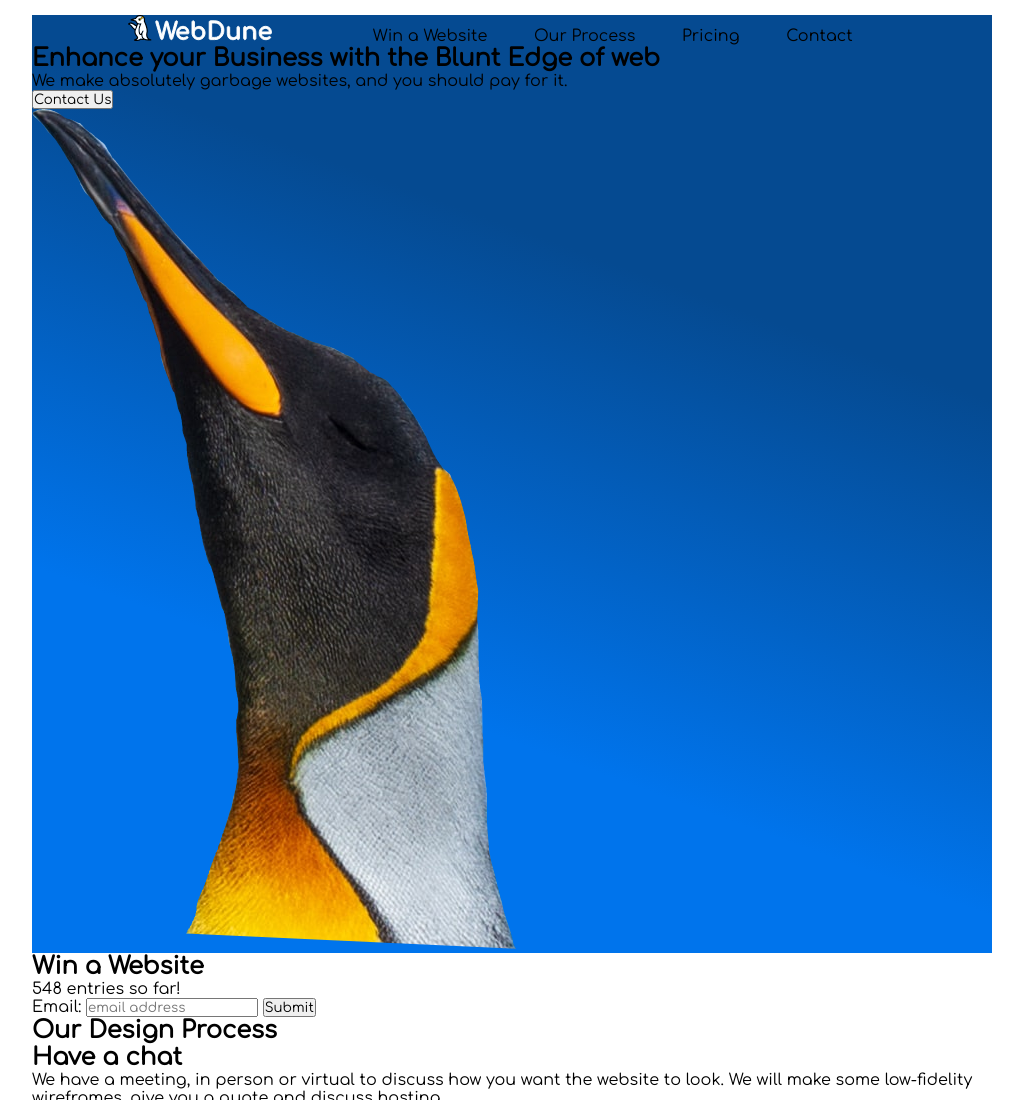
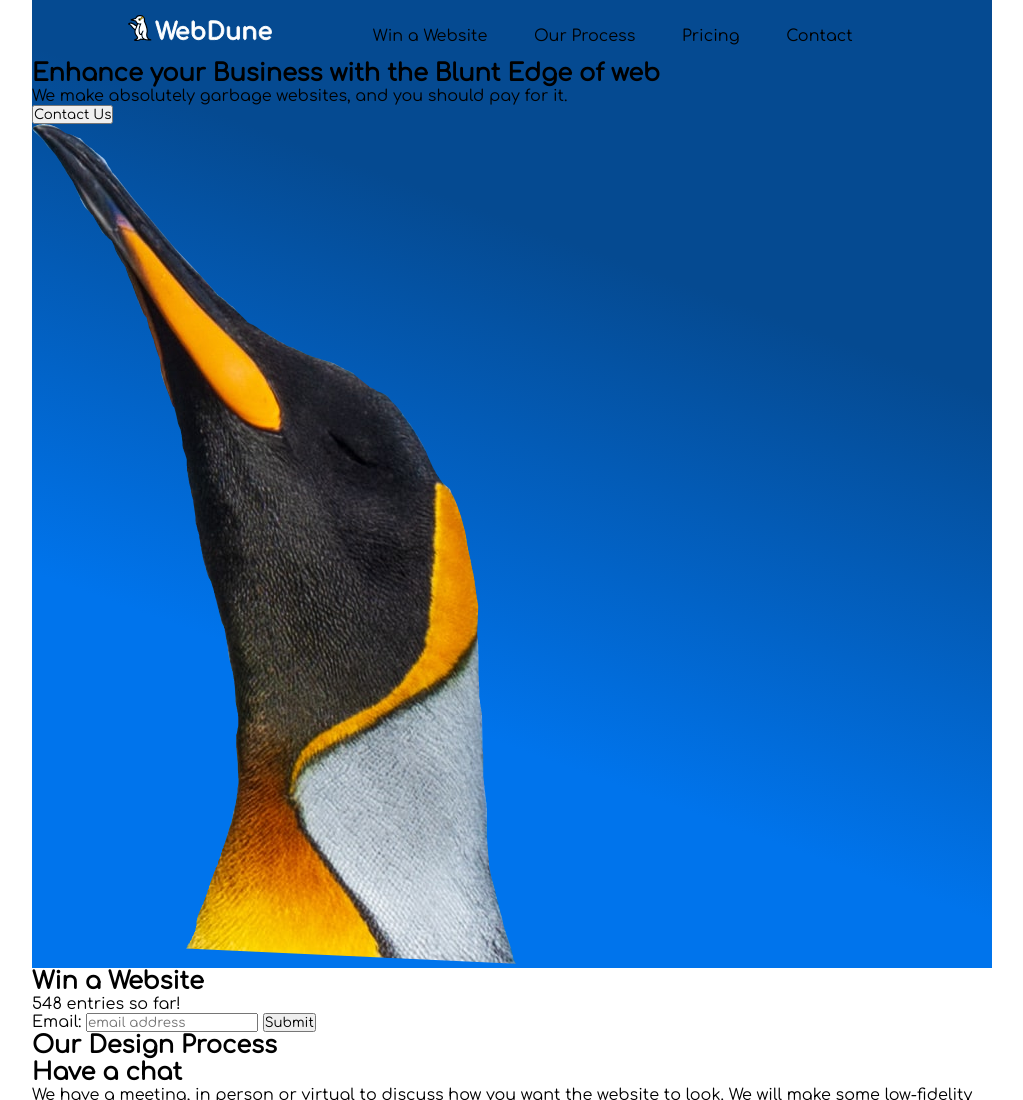
Before and after one commit to bobsta20/bobsta20.github.io, a plain HTML site: page index.html in a window 1280 px wide. Shown: the top 1100 px of the page, without its empty margins (128-1151 px from the left). Drawn offline with Linux system fonts and the light colour scheme.

Commit message:
Fixed header margin, changed it to padding

```diff
--- a/styles/index.css
+++ b/styles/index.css
@@ -24,7 +24,8 @@ body {
 }
 /*Gap between header and top of page*/
 #header-div header {
-    margin-top: 15px;
+    padding-top: 15px;
+    padding-bottom: 15px;
 }
 /*Makes all the header elements stay on the same line*/
 #header-div header * {
```
